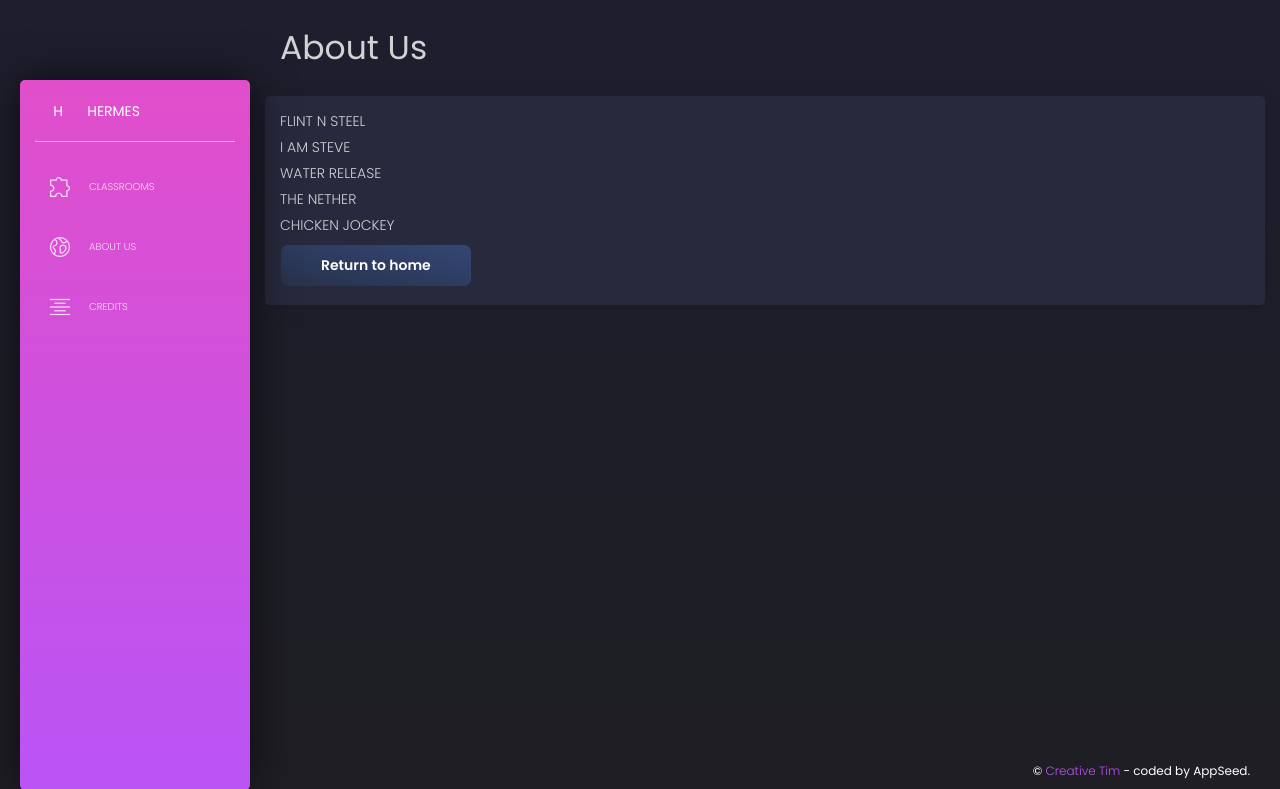
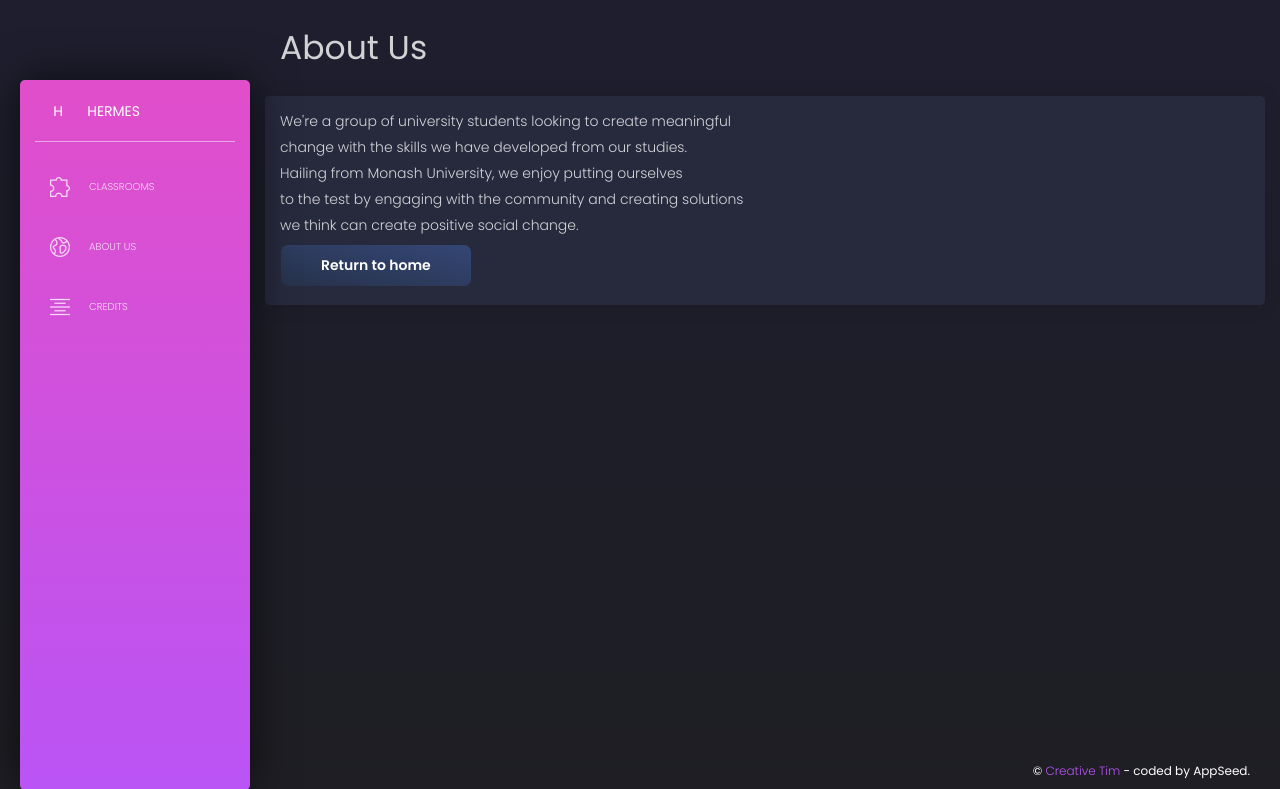
Before and after one commit to Nathan-Yeoh/UNIHack2025Hermes, a Flask app: page /About in a window 1280 px wide. Shown: the top 789 px of the page. Run offline with Flask 3, Linux system fonts and the light colour scheme; some libraries are stand-ins or nearby versions.

Commit message:
update about us

```diff
--- a/app.py
+++ b/app.py
@@ -122,10 +122,11 @@ def serve_testpaper_edit(cl_id: str, tp_id: int):
 
         try:
             tp_file = request.files['tp_file']
-            DBHandler.upload_file(tp_file.filename, tp_file.read())
-            OpenaiHandler.insert_pdf_into_database(tp_file.filename, tp_id, cl_id, tp_name)
+
         except:
             pass
+        DBHandler.upload_file(tp_file.filename, tp_file.read())
+        OpenaiHandler.insert_pdf_into_database(tp_file.filename, tp_id, cl_id, tp_name)
 
     classroom_testpaper = DBHandler.get_testpaper_by_cltp_id(cl_id, tp_id)
 
--- a/templates/About.html
+++ b/templates/About.html
@@ -8,11 +8,11 @@
   <div class="row">
       <div class="card">
           <div class="col-12" style="margin-top: 15px; margin-bottom: 15px;">
-            <p>FLINT N STEEL</p>
-            <p>I AM STEVE</p>
-            <p>WATER RELEASE</p>
-            <p>THE NETHER</p>
-            <p>CHICKEN JOCKEY</p>
+            <p>We're a group of university students looking to create meaningful</p>
+            <p>change with the skills we have developed from our studies.</p>
+            <p>Hailing from Monash University, we enjoy putting ourselves </p>
+            <p>to the test by engaging with the community and creating solutions</p>
+            <p>we think can create positive social change.</p>
 
             <button type="button" class="btn" onclick="cancel()">Return to home</button>
           </div>
```
Also changed, not shown: 1 other file.
